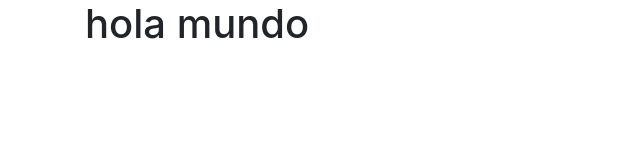
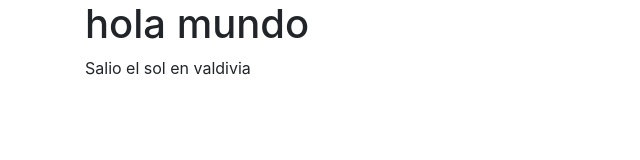
Before and after one commit to cokealmonacid/ssv-test, a plain HTML site: page index.html in a window 1280 px wide. Shown: the whole page, without its empty margins (0-640 px from the left). Drawn offline with Linux system fonts and the light colour scheme.

Commit message:
Acabo de agregar un lindo lindo parrafo

```diff
--- a/index.html
+++ b/index.html
@@ -9,6 +9,7 @@
 <body>
     <div class="container">
         <h1>hola mundo</h1>
+        <p>Salio el sol en valdivia</p>
     </div>
 </body>
 </html>
```
